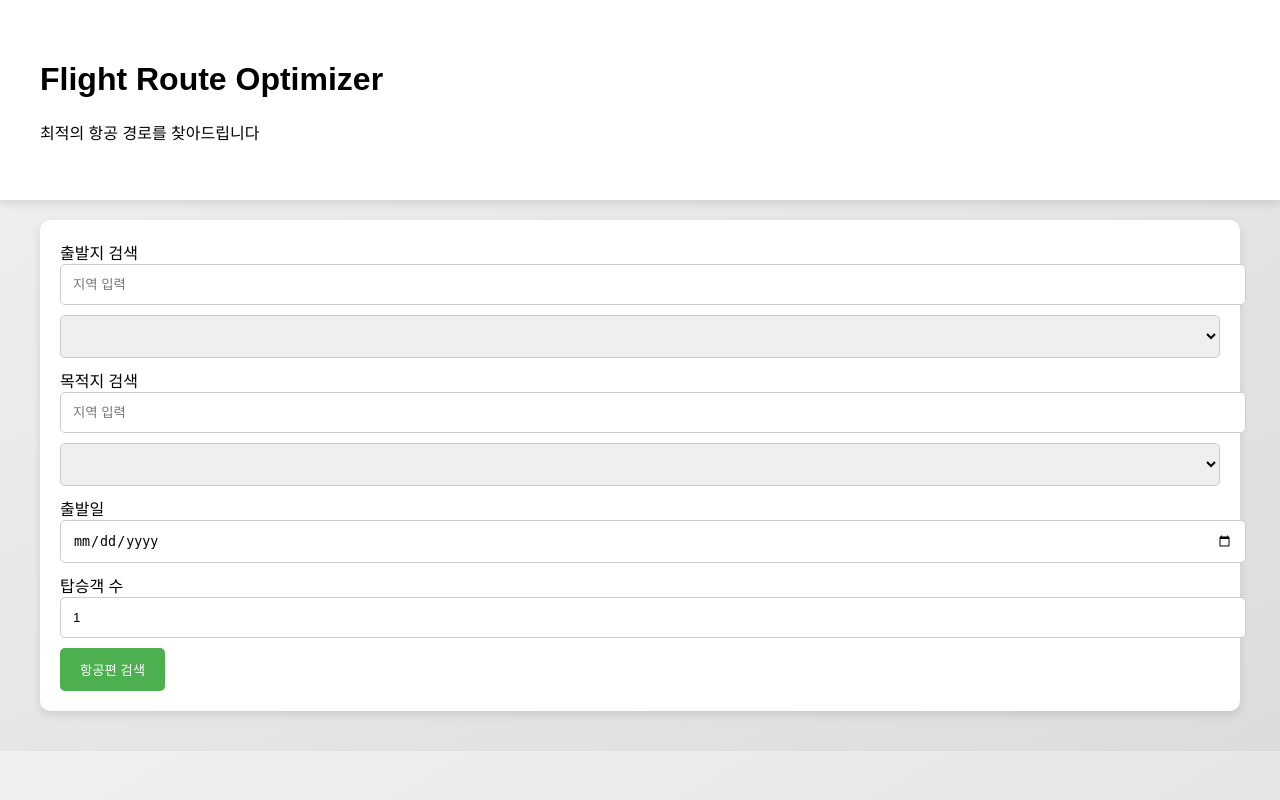
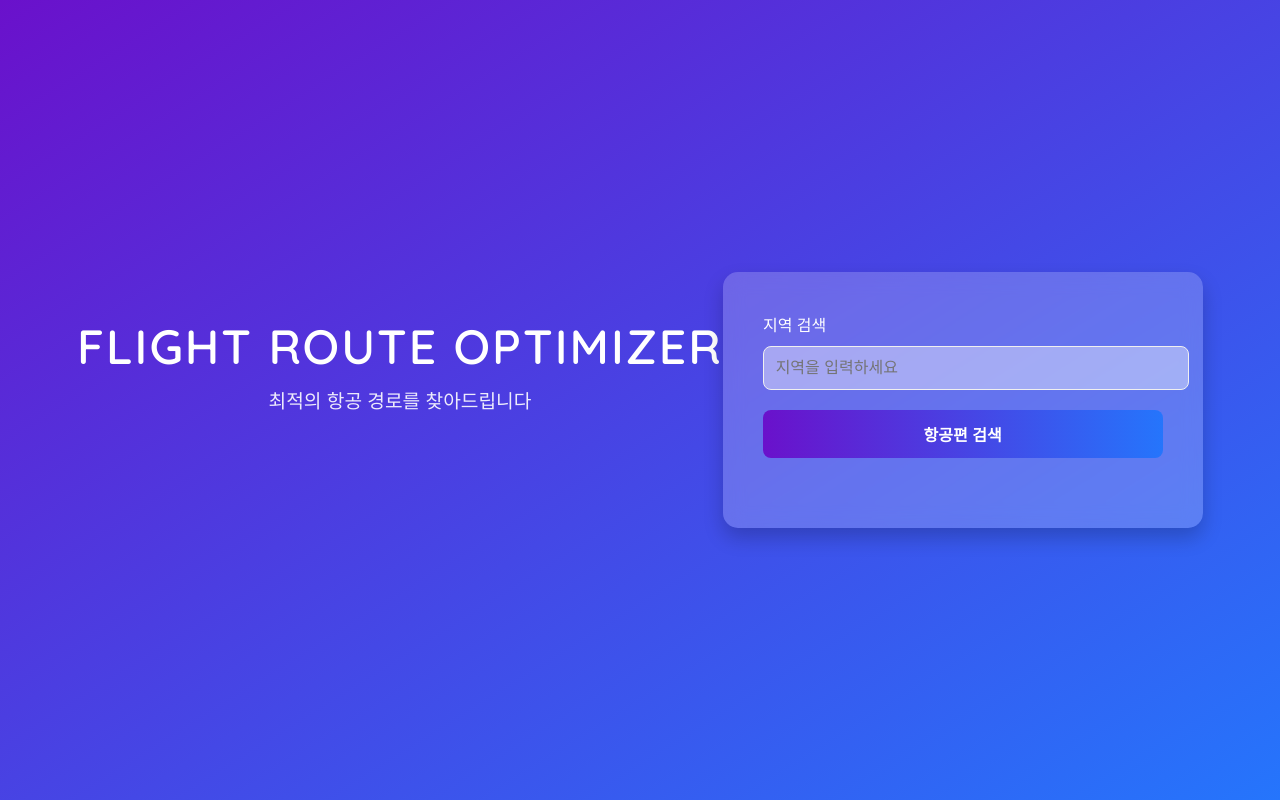
Before and after one commit to yoonsung081/my-flask-app, a Flask app: template templates/index.html in a window 1280 px wide. Run offline with Flask 2, Linux system fonts and the light colour scheme; the template is opened without the code that fills it, so the values that code supplies are empty.

Commit message:
add algorithm

```diff
--- a/app.py
+++ b/app.py
@@ -1,33 +1,81 @@
-import os
-from flask import Flask, jsonify, request
-from flask_cors import CORS  # CORS 허용
+# app.py
+from flask import Flask, request, jsonify
+from flask_cors import CORS
+import requests
+import heapq
 
 app = Flask(__name__)
-CORS(app)  # 모든 출처 허용, 필요하면 origins=["http://127.0.0.1:5500"]로 제한 가능
+CORS(app, origins=["http://127.0.0.1:5500"])
 
-# 예시 공항 데이터 (원하면 나중에 외부 API로 확장 가능)
-airports = [
-    {'code': 'ICN', 'name': '인천국제공항'},
-    {'code': 'GMP', 'name': '김포국제공항'},
-    {'code': 'PUS', 'name': '부산김해국제공항'},
-]
+# Aviationstack API 키
+API_KEY = "65fa732d276f09315de84bcb146023d8"
 
-@app.route('/')
-def home():
-    return "Hello, Flask World!"
+# 공항 데이터 가져오기 (외부 API)
+def fetch_airports(country=None):
+    url = f"http://api.aviationstack.com/v1/airports?access_key={API_KEY}"
+    if country:
+        url += f"&country_name={country}"
+    try:
+        response = requests.get(url, timeout=5)
+        response.raise_for_status()
+        data = response.json()
+        airports = [
+            {
+                "code": item["iata_code"],
+                "name": item["airport_name"],
+                "city": item["city"],
+                "country": item["country_name"]
+            }
+            for item in data.get("data", [])
+            if item.get("iata_code")
+        ]
+        return airports
+    except requests.RequestException as e:
+        print("API 요청 실패:", e)
+        return []
 
-@app.route('/airports', methods=['GET'])
-def get_airports():
-    location = request.args.get('location', '')
-    # location 문자열이 공항 이름에 포함되는 경우 필터링
-    filtered_airports = [airport for airport in airports if location.lower() in airport['name'].lower()]
+# 예시 그래프 (실제 거리 데이터로 대체 필요)
+# key: 출발 공항, value: {도착 공항: 거리}
+graph = {
+    "ICN": {"GMP": 30, "PUS": 50},
+    "GMP": {"ICN": 30, "PUS": 70},
+    "PUS": {"ICN": 50, "GMP": 70},
+}
 
-    # 디버깅용 로그
-    print("Location param:", location)
-    print("Filtered Airports:", filtered_airports)
+# Dijkstra 알고리즘
+def dijkstra(start, end):
+    heap = [(0, start, [start])]
+    visited = set()
+    while heap:
+        cost, node, path = heapq.heappop(heap)
+        if node == end:
+            return {"cost": cost, "path": path}
+        if node in visited:
+            continue
+        visited.add(node)
+        for neighbor, weight in graph.get(node, {}).items():
+            if neighbor not in visited:
+                heapq.heappush(heap, (cost + weight, neighbor, path + [neighbor]))
+    return None
 
-    return jsonify(filtered_airports)
+# 공항 검색 API
+@app.route("/airports", methods=["GET"])
+def airports():
+    country = request.args.get("country")  # Korea, Japan 등
+    airports = fetch_airports(country)
+    return jsonify(airports)
+
+# 최적 경로 API
+@app.route("/route", methods=["GET"])
+def route():
+    start = request.args.get("start")  # 출발 공항 코드
+    end = request.args.get("end")      # 도착 공항 코드
+    if not start or not end:
+        return jsonify({"error": "start, end 파라미터 필요"}), 400
+    result = dijkstra(start, end)
+    if not result:
+        return jsonify({"error": "경로를 찾을 수 없음"}), 404
+    return jsonify(result)
 
 if __name__ == "__main__":
-    port = int(os.environ.get("PORT", 5000))  # Render에서 지정한 PORT 사용, 없으면 5000
-    app.run(host="0.0.0.0", port=port)
+    app.run(host="0.0.0.0", port=5000, debug=True)
--- a/templates/index.html
+++ b/templates/index.html
@@ -1,181 +1,218 @@
 <!DOCTYPE html>
-<html lang="ko">
+<html lang="en">
 <head>
   <meta charset="UTF-8">
   <meta name="viewport" content="width=device-width, initial-scale=1.0">
   <title>Flight Route Optimizer</title>
   <script src="https://cdn.jsdelivr.net/npm/axios/dist/axios.min.js"></script>
+  <link href="https://fonts.googleapis.com/css2?family=Roboto:wght@400;500&family=Quicksand:wght@400;600&display=swap" rel="stylesheet">
   <style>
+    /* 전체 레이아웃 스타일 */
     body {
-      background: linear-gradient(to right bottom, #f0f0f0, #dcdcdc);
-      font-family: Arial, sans-serif;
+      background: linear-gradient(to bottom right, #6a11cb, #2575fc);
+      font-family: 'Quicksand', sans-serif;
       margin: 0;
       padding: 0;
+      color: white;
+      height: 100vh;
+      display: flex;
+      justify-content: center;
+      align-items: center;
+      overflow: hidden;
     }
+
+    /* 헤더 스타일 */
     header {
-      background-color: #ffffff;
-      padding: 20px;
-      box-shadow: 0 4px 8px rgba(0,0,0,0.1);
+      text-align: center;
+      margin-bottom: 40px;
     }
-    .main-content {
-      max-width: 1200px;
-      margin: 0 auto;
-      padding: 20px;
+
+    h1 {
+      font-size: 3rem;
+      font-weight: 600;
+      text-transform: uppercase;
+      letter-spacing: 2px;
+      margin: 0;
     }
+
+    p {
+      font-size: 1.2rem;
+      margin: 10px 0 30px 0;
+      opacity: 0.9;
+    }
+
+    /* 검색 박스 스타일 */
     .search-box {
-      background-color: #fff;
-      padding: 20px;
-      border-radius: 10px;
-      box-shadow: 0 4px 8px rgba(0,0,0,0.1);
-      margin-bottom: 20px;
+      background-color: rgba(255, 255, 255, 0.2);
+      border-radius: 15px;
+      padding: 40px 40px;
+      box-shadow: 0 10px 20px rgba(0, 0, 0, 0.2);
+      width: 100%;
+      max-width: 400px;
+      backdrop-filter: blur(10px);
+      transition: all 0.3s ease;
     }
-    input, select {
+
+    .search-box:hover {
+      box-shadow: 0 15px 30px rgba(0, 0, 0, 0.4);
+    }
+
+    input, select, button {
       width: 100%;
       padding: 12px;
-      margin-bottom: 10px;
-      border-radius: 5px;
-      border: 1px solid #ccc;
+      margin: 10px 0;
+      border-radius: 8px;
+      border: 1px solid #f0f0f0;
+      outline: none;
+      background-color: rgba(255, 255, 255, 0.4);
+      color: #fff;
+      font-size: 1rem;
     }
+
+    input:focus, select:focus, button:focus {
+      border-color: #6a11cb;
+    }
+
     button {
-      padding: 12px 20px;
-      background-color: #4CAF50;
+      background: linear-gradient(to right, #6a11cb, #2575fc);
+      border: none;
       color: white;
-      border: none;
-      border-radius: 5px;
       cursor: pointer;
+      font-weight: 600;
+      transition: all 0.3s ease;
     }
-    button:disabled {
-      background-color: #ccc;
+
+    button:hover {
+      background: linear-gradient(to right, #2575fc, #6a11cb);
     }
+
+    /* 공항 리스트 및 에러 메시지 스타일 */
+    .airport-list, .error-message {
+      text-align: center;
+      margin-top: 20px;
+    }
+
+    .airport-item {
+      background-color: rgba(255, 255, 255, 0.3);
+      margin: 10px 0;
+      padding: 10px;
+      border-radius: 10px;
+      box-shadow: 0 5px 10px rgba(0, 0, 0, 0.1);
+      font-weight: 500;
+    }
+
     .error-message {
-      background-color: #ffdddd;
-      color: #f00;
+      background-color: #ff4d4d;
+      color: white;
       padding: 10px;
-      border-radius: 5px;
-      margin-bottom: 10px;
+      border-radius: 8px;
+      box-shadow: 0 4px 8px rgba(0, 0, 0, 0.2);
+      display: none;
     }
-    .route-card {
-      background-color: #fff;
-      padding: 15px;
-      border-radius: 5px;
-      box-shadow: 0 2px 4px rgba(0,0,0,0.1);
-      margin-bottom: 10px;
+
+    /* 로딩 애니메이션 */
+    .loader {
+      width: 50px;
+      height: 50px;
+      border: 5px solid #f0f0f0;
+      border-top: 5px solid #2575fc;
+      border-radius: 50%;
+      animation: spin 1s linear infinite;
+      margin: 20px auto;
     }
+
+    @keyframes spin {
+      0% { transform: rotate(0deg); }
+      100% { transform: rotate(360deg); }
+    }
+
   </style>
 </head>
 <body>
 
   <header>
-  <div class="main-content">
     <h1>Flight Route Optimizer</h1>
     <p>최적의 항공 경로를 찾아드립니다</p>
-  </div>
   </header>
 
-<div class="main-content">
+  <div class="search-box">
+    <label for="location">지역 검색</label>
+    <input type="text" id="location" placeholder="지역을 입력하세요" oninput="searchAirports()">
+    <button id="searchButton" onclick="handleSearch()">항공편 검색</button>
 
-  <!-- 검색 폼 -->
-  <div class="search-box">
-    <div>
-      <label for="originInput">출발지 검색</label>
-      <input type="text" id="originInput" placeholder="지역 입력" oninput="searchAirports('origin')">
-      <select id="originSelect"></select>
-    </div>
-    <div>
-      <label for="destinationInput">목적지 검색</label>
-      <input type="text" id="destinationInput" placeholder="지역 입력" oninput="searchAirports('destination')">
-      <select id="destinationSelect"></select>
-    </div>
-    <div>
-      <label for="dateInput">출발일</label>
-      <input type="date" id="dateInput">
-    </div>
-    <div>
-      <label for="passengersInput">탑승객 수</label>
-      <input type="number" id="passengersInput" value="1" min="1">
-    </div>
-    <button onclick="searchFlights()">항공편 검색</button>
-  </div>
+    <!-- 로딩 애니메이션 -->
+    <div id="loading" class="loader" style="display: none;"></div>
 
     <!-- 에러 메시지 -->
-  <div id="errorMessage" class="error-message" style="display:none;"></div>
+    <div id="errorMessage" class="error-message"></div>
 
-  <!-- 검색 결과 -->
-  <div id="searchResults"></div>
-
+    <!-- 공항 리스트 -->
+    <div id="airportList" class="airport-list"></div>
   </div>
 
   <script>
-const API_BASE = 'https://my-flask-app-2mc2.onrender.com';
+    const API_BASE = 'https://my-flask-app-2mc2.onrender.com'; // 변경
 
-// ---------------------------
-// 1️⃣ 공항 검색 함수
-// ---------------------------
-async function searchAirports(type) {
-  const input = document.getElementById(type + 'Input').value;
-  const select = document.getElementById(type + 'Select');
+    let airports = [];
 
-  if (input.length < 2) {
-    select.innerHTML = '';
+    // 지역 검색 후 공항 목록 띄우기
+    async function searchAirports() {
+      const location = document.getElementById('location').value;
+
+      if (location.length < 3) {
+        document.getElementById('airportList').innerHTML = '';
         return;
       }
 
       try {
-    const res = await axios.get(`${API_BASE}/airports?location=${input}`);
-    const airports = res.data;
-
-    select.innerHTML = airports.map(a => `<option value="${a.code}">${a.name} (${a.code})</option>`).join('');
+        const response = await fetch(`${API_BASE}/airports?country=${location}`);
+        const data = await response.json();
+        airports = data;
+        displayAirports();
       } catch (err) {
-    console.error(err);
+        console.error('공항 데이터 로드 실패:', err);
+        showErrorMessage('공항 데이터를 불러올 수 없습니다.');
       }
     }
 
-// ---------------------------
-// 2️⃣ 항공편 검색 & 최적화
-// ---------------------------
-async function searchFlights() {
-  const origin = document.getElementById('originSelect').value;
-  const destination = document.getElementById('destinationSelect').value;
-  const date = document.getElementById('dateInput').value;
-  const passengers = document.getElementById('passengersInput').value;
-  const errorDiv = document.getElementById('errorMessage');
-  const resultsDiv = document.getElementById('searchResults');
-
-  errorDiv.style.display = 'none';
-  resultsDiv.innerHTML = '';
-
-  if (!origin || !destination || !date) {
-    errorDiv.textContent = '출발지, 목적지, 날짜를 모두 입력해주세요.';
-    errorDiv.style.display = 'block';
+    // 공항 목록을 화면에 표시
+    function displayAirports() {
+      const airportListContainer = document.getElementById('airportList');
+      if (airports.length === 0) {
+        airportListContainer.innerHTML = '<p>근처 공항이 없습니다.</p>';
         return;
       }
 
-  try {
-    const res = await axios.get(`${API_BASE}/search_flights`, {
-      params: { origin, destination, date, passengers }
-    });
+      airportListContainer.innerHTML = airports.map(airport => `
+        <div class="airport-item">
+          <strong>${airport.code} - ${airport.name}</strong>
+        </div>
+      `).join('');
+    }
 
-    const flight = res.data;
+    // 에러 메시지 표시
+    function showErrorMessage(message) {
+      const errorMessage = document.getElementById('errorMessage');
+      errorMessage.textContent = message;
+      errorMessage.style.display = 'block';
+    }
 
-    if (!flight || flight.error) {
-      resultsDiv.innerHTML = `<p>검색 결과가 없습니다.</p>`;
+    // 검색 버튼 클릭 시 검색 처리
+    function handleSearch() {
+      const location = document.getElementById('location').value;
+      if (!location) {
+        showErrorMessage('지역을 입력하세요.');
         return;
       }
 
-    resultsDiv.innerHTML = `
-      <div class="route-card">
-        <p><strong>항공편:</strong> ${flight.flight.iataNumber}</p>
-        <p><strong>출발:</strong> ${flight.schedule.departureTime} (${flight.departure.iataCode})</p>
-        <p><strong>도착:</strong> ${flight.schedule.arrivalTime} (${flight.arrival.iataCode})</p>
-        <p><strong>항공사:</strong> ${flight.airline.name}</p>
-      </div>
-    `;
+      // 로딩 애니메이션 표시
+      document.getElementById('loading').style.display = 'block';
 
-  } catch (err) {
-    console.error(err);
-    errorDiv.textContent = '항공편 검색 중 오류가 발생했습니다.';
-    errorDiv.style.display = 'block';
-  }
+      // 검색 API 호출
+      searchAirports();
+
+      // 로딩 애니메이션 숨기기
+      document.getElementById('loading').style.display = 'none';
     }
   </script>
 
```
Lines whose indentation alone changed are shown as unchanged.
